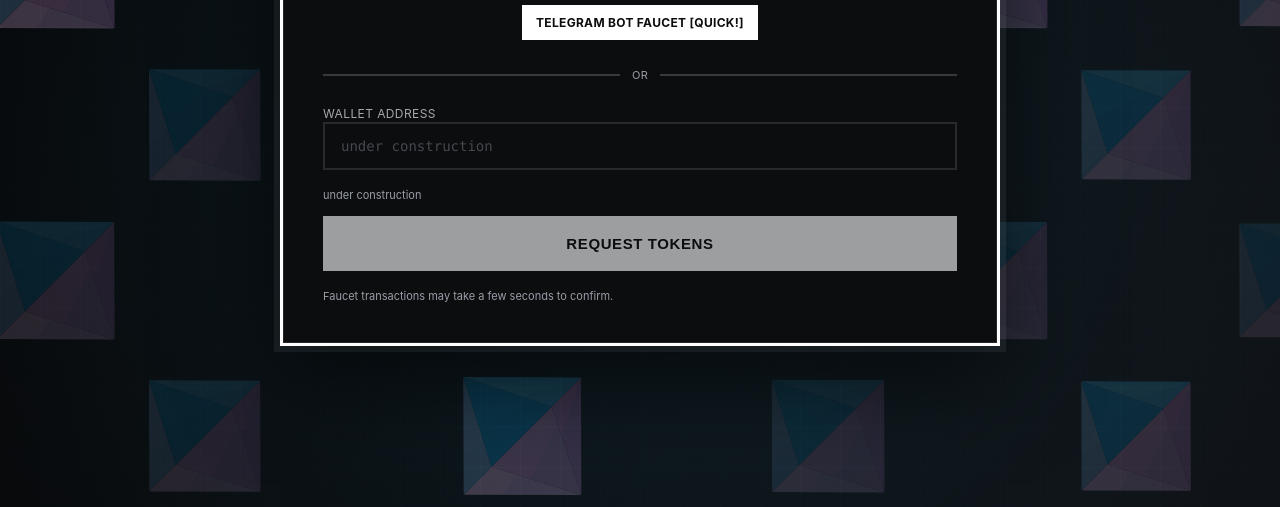
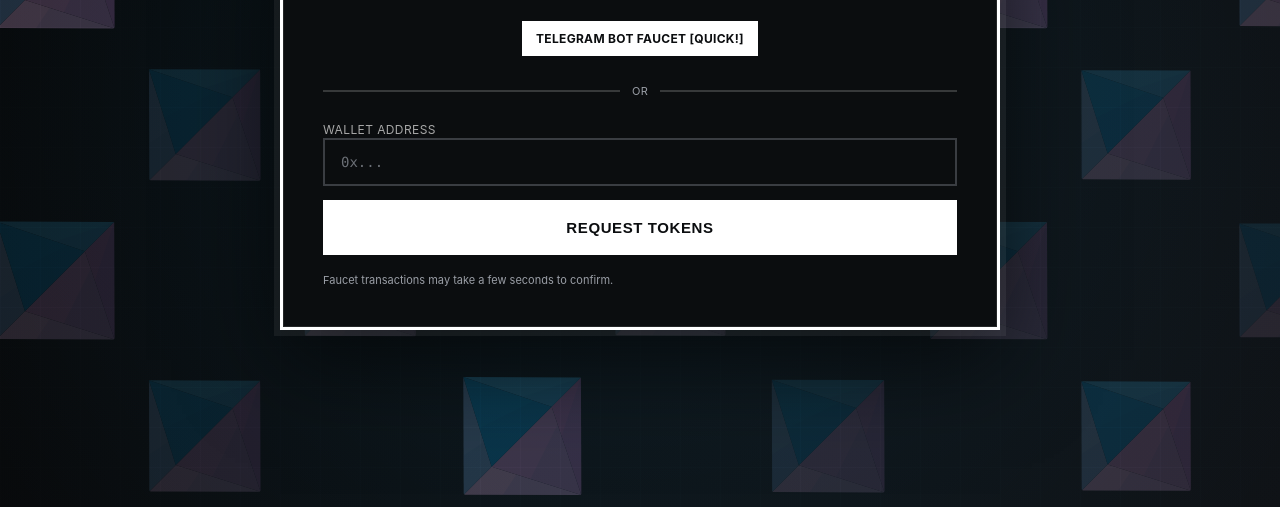
Before and after one commit to mteam88/celo-faucet, a website with bundled scripts: page web/index.html in a window 1280 px wide. Shown: the part 293-800 px from the top of the page. Built offline with nearby package versions, Linux system fonts and the light colour scheme.

Commit message:
add favicon

```diff
--- a/web/index.html
+++ b/web/index.html
@@ -4,7 +4,7 @@
     <meta charset="UTF-8" />
     <meta name="viewport" content="width=device-width, initial-scale=1.0" />
     <title>Spire Celo Self Demo Faucet</title>
-    <link rel="icon" href="data:," />
+    <link rel="icon" href="/favicon.ico" />
     <style>
       * {
         margin: 0;
@@ -338,16 +338,14 @@
               type="text"
               id="address"
               name="address"
-              placeholder="under construction"
+              placeholder="0x..."
               required
               pattern="^0x[a-fA-F0-9]{40}$"
               autocomplete="off"
               spellcheck="false"
-              disabled
             />
-            <div class="footer-note">under construction</div>
           </div>
-          <button type="submit" id="submitBtn" disabled>Request Tokens</button>
+          <button type="submit" id="submitBtn">Request Tokens</button>
         </form>
         <div
           id="message"
```
Also changed, not shown: web/favicon.ico (added).
